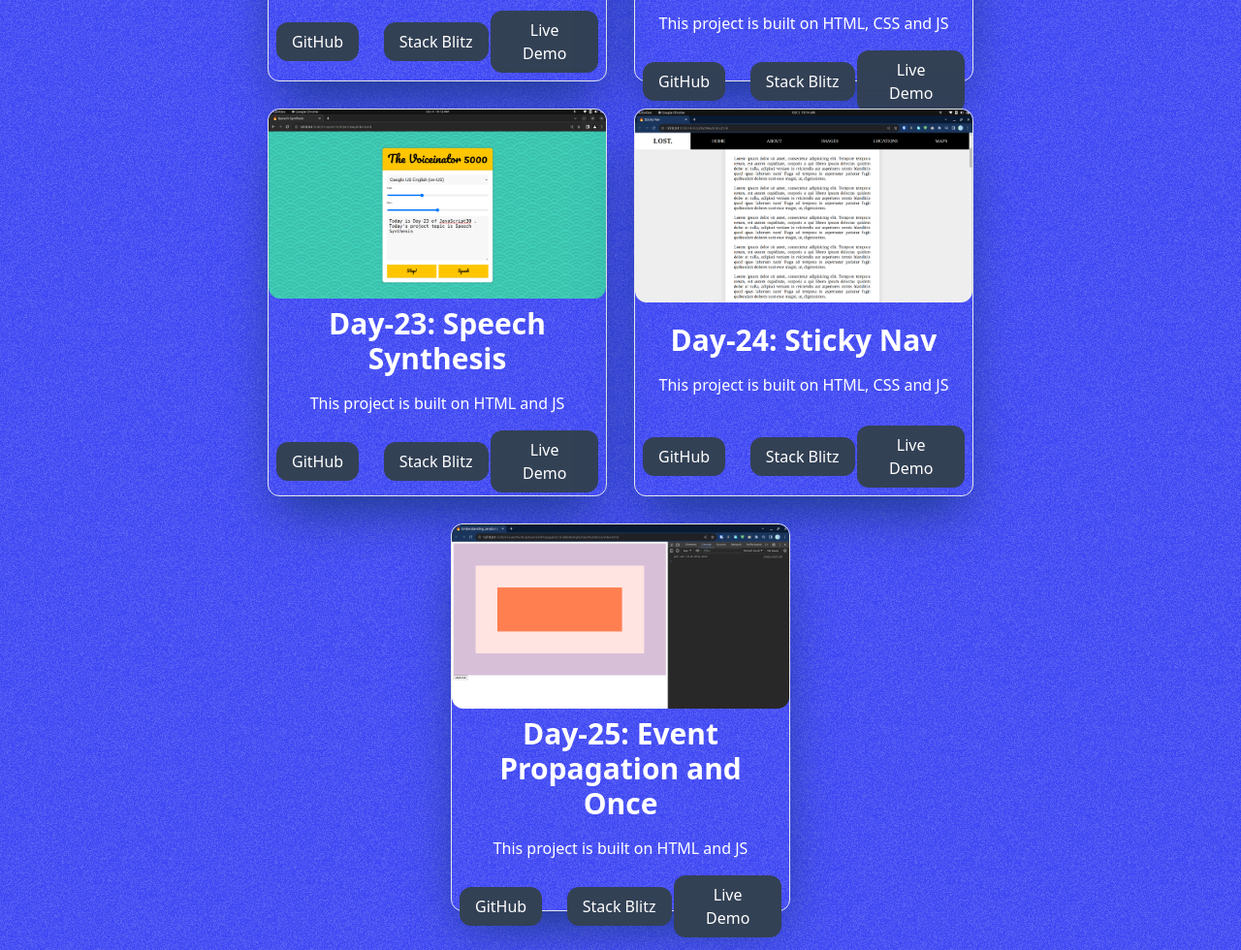
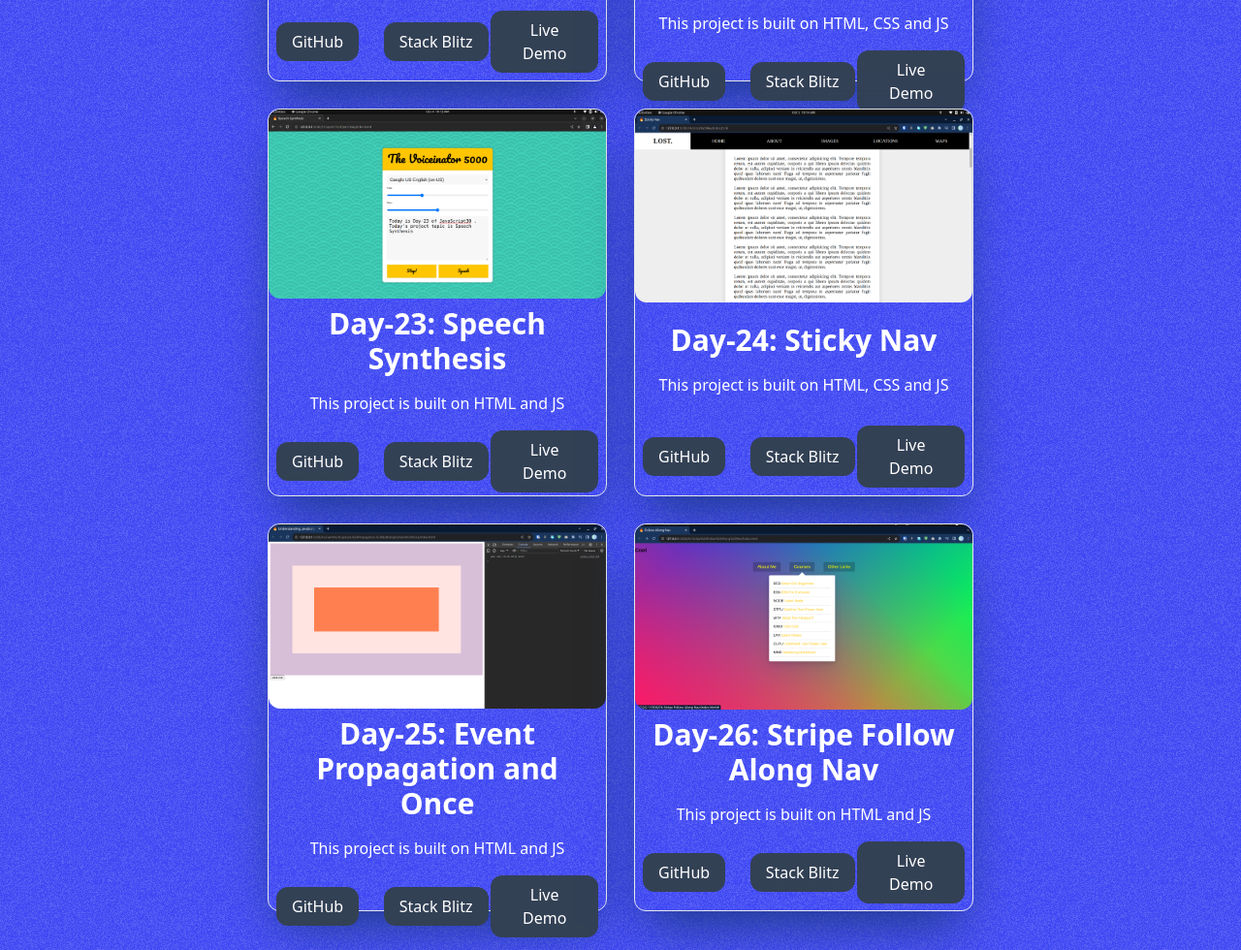
Before and after one commit to ilokeshghosh/javascript-30, a plain HTML site: page index page/dist/index.html in a window 1280 px wide. Shown: the part 4873-5853 px from the top of the page at 97% size. Drawn offline with Linux system fonts and the light colour scheme.

Commit message:
index page : Day-26

```diff
--- a/index page/dist/index.html
+++ b/index page/dist/index.html
@@ -894,7 +894,44 @@
                     <div class="w-1/3"><button class="bg-slate-700 rounded-xl px-4 py-2 text-white"><a href="#">Stack
                                 Blitz</a></button></div>
                     <div class="w-1/3"><button class="bg-slate-700 rounded-xl px-4 py-2 text-white"><a
-                                href="https://ilokeshghosh.github.io/javascript-30/25-Event%20Capture,%20Propagation,%20Bubbling%20and%20Once/" target="_blank">Live
+                                href="https://ilokeshghosh.github.io/javascript-30/25-Event%20Capture,%20Propagation,%20Bubbling%20and%20Once/"
+                                target="_blank">Live
+                                Demo</a></button></div>
+                </div>
+            </div>
+
+
+            <!-- card26  -->
+            <div
+                class="border shadow-2xl shadow-blue-900 md:w-[350px] w-[90%] h-[400px] rounded-xl flex flex-col justify-between items-center">
+                <!-- image -->
+                <div class="w-full h-[50%] rounded-xl"><img
+                        class="w-full transition-all linear duration-900 h-full rounded-xl hover:scale-110"
+                        src="../assets/day26.png" alt="random-image"></div>
+
+                <!-- text -->
+                <div class="w-full flex flex-col justify-center items-center p-2 gap-4">
+                    <!--project title -->
+                    <div class="text-center text-3xl font-bold w-full text-white">
+                        <h1>Day-26: Stripe Follow Along Nav</h1>
+                    </div>
+
+                    <!-- project explanation -->
+                    <div class="text-center font-medium w-full text-white">
+                        <p>This project is built on HTML and JS</p>
+                    </div>
+                </div>
+
+                <!-- links  -->
+                <div class="w-full flex items-center justify-between p-2">
+                    <div class="w-1/3"><button class="bg-slate-700 rounded-xl px-4 py-2 text-white"><a
+                                href="https://github.com/ilokeshghosh/javascript-30/tree/main/26-Stripe%20Follow%20Along%20Nav"
+                                target="_blank">GitHub</a></button></div>
+                    <div class="w-1/3"><button class="bg-slate-700 rounded-xl px-4 py-2 text-white"><a href="#">Stack
+                                Blitz</a></button></div>
+                    <div class="w-1/3"><button class="bg-slate-700 rounded-xl px-4 py-2 text-white"><a
+                                href="https://ilokeshghosh.github.io/javascript-30/26-Stripe%20Follow%20Along%20Nav/"
+                                target="_blank">Live
                                 Demo</a></button></div>
                 </div>
             </div>
```
Also changed, not shown: index page/assets/day26.png (added).
